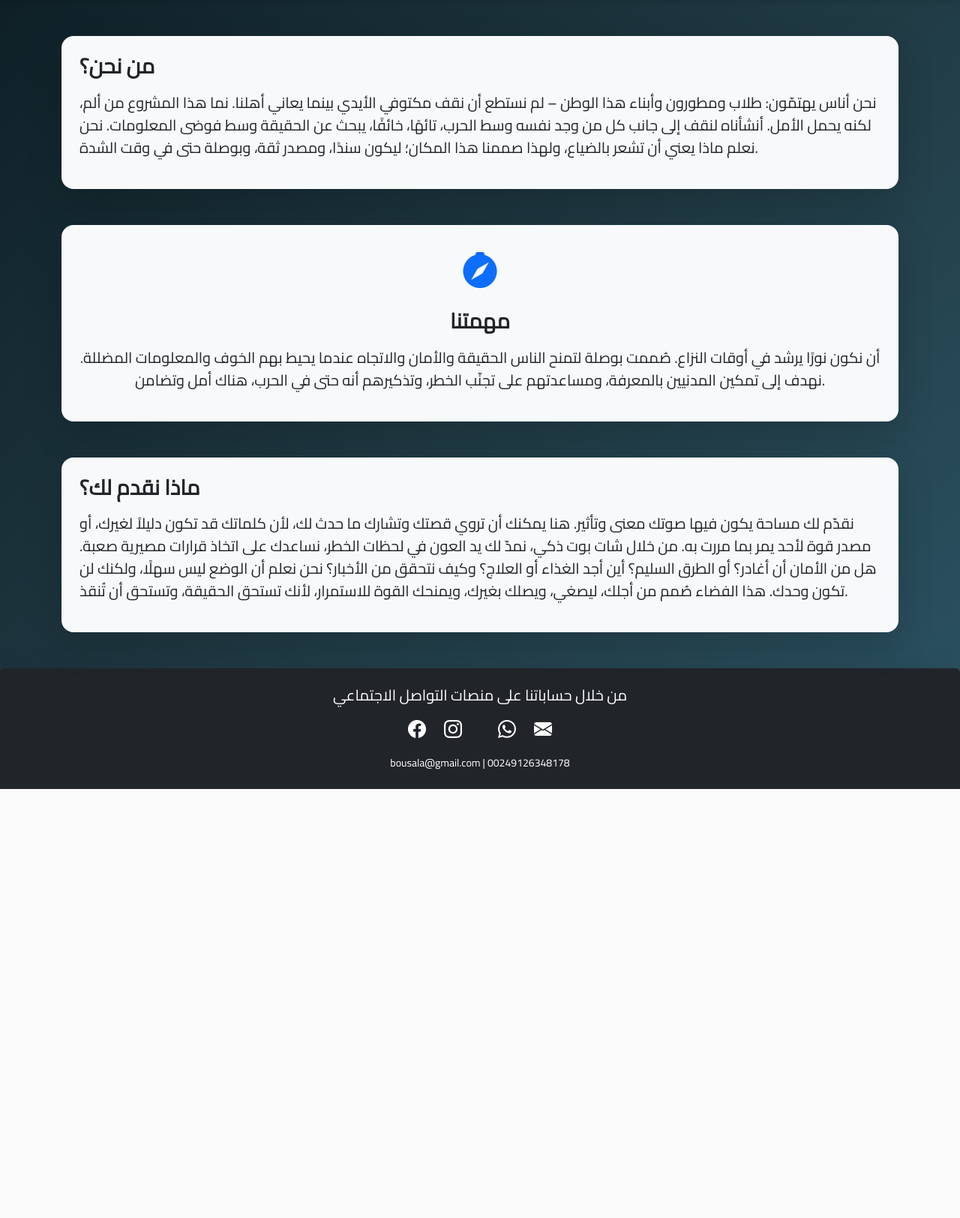
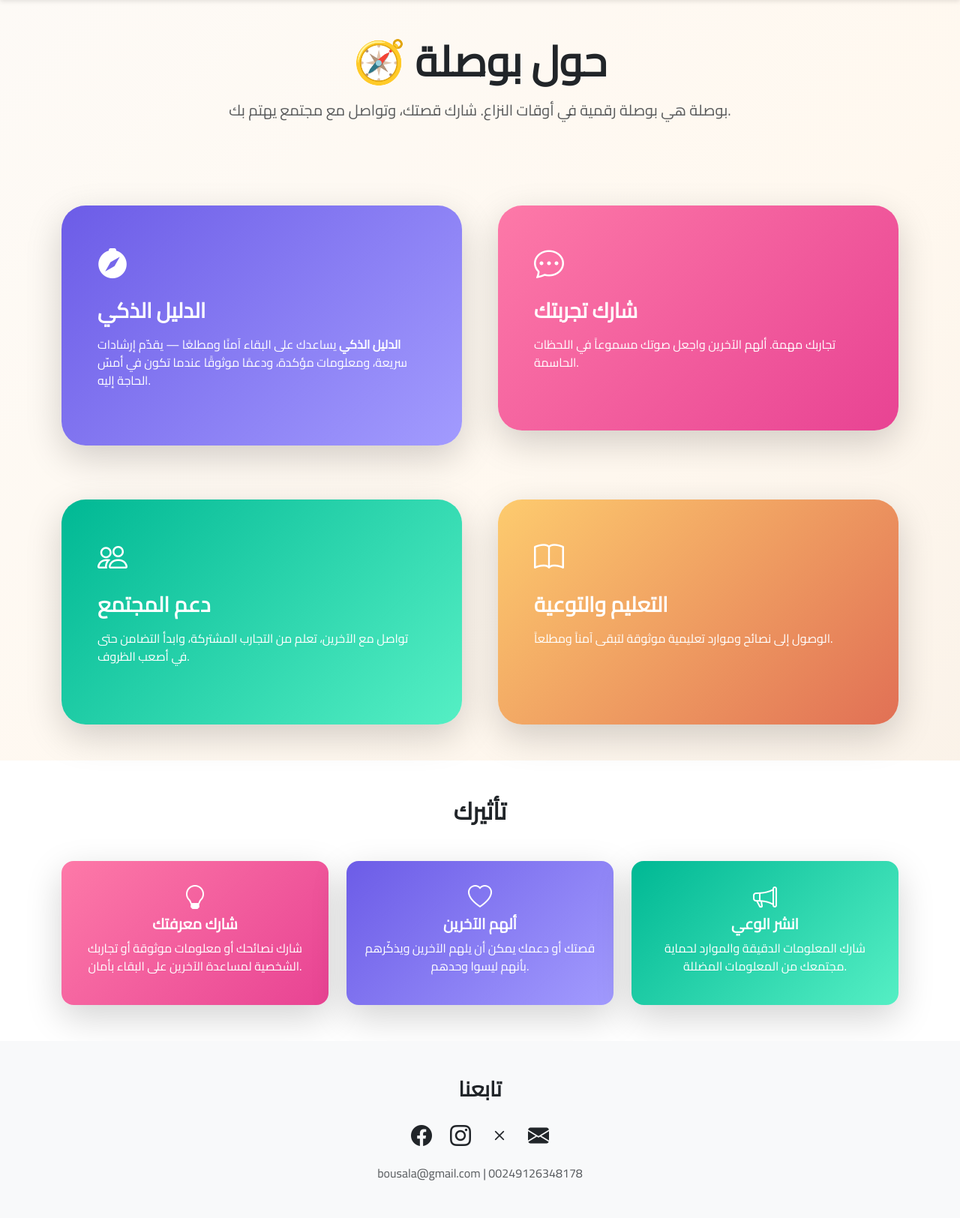
Before and after one commit to proj5thit-cpu/Bousala-Graduation-Project, a Flask app: page /about in a window 1280 px wide. Shown: the part 68-1692 px from the top of the page at 75% size. Before the commit the page ends 1120 px from the top, so only its background shows below. Run offline with Flask 3, Linux system fonts and the light colour scheme.

Commit message:
Update about.html

```diff
--- a/app/templates/about.html
+++ b/app/templates/about.html
@@ -2,151 +2,274 @@
 
 {% block content %}
 <div class="min-vh-100 d-flex flex-column justify-content-between"
-     style="background: linear-gradient(135deg, #0f2027, #203a43, #2c5364);">
+     style="background: linear-gradient(135deg, #fdfaf6, #fff8ef, #f7eee4);">
 
-  <!-- About Section -->
-  <section class="about-section py-5">
+  <!-- Hero Section -->
+  <section class="py-5 text-center">
+    <div class="container">
+      <h1 class="display-4 fw-bold mb-3">
+        {% if request.args.get('lang') == 'en' %}About Bousala 🧭{% else %} 🧭 حول بوصلة {% endif %}
+      </h1>
+      <p class="lead text-muted mx-auto" style="max-width: 700px;">
+        {% if request.args.get('lang') == 'en' %}
+          Bousala is your digital compass in times of conflict. Share your story, and connect with a community that cares.
+        {% else %}
+          بوصلة هي بوصلة رقمية في أوقات النزاع. شارك قصتك،  وتواصل مع مجتمع يهتم بك.
+        {% endif %}
+      </p>
+    </div>
+  </section>
+
+  <!-- Feature Sections -->
+  <section class="py-5">
     <div class="container">
 
-      <!-- Who Are We -->
-      <div class="card border-0 shadow-lg rounded-4 mb-5 bg-light about-card">
-        <div class="card-body p-4">
-          <h3 class="fw-bold mb-3 {{ 'text-start' if request.args.get('lang') == 'en' else 'text-end' }}">
-            {% if request.args.get('lang') == 'en' %} Who Are We? {% else %} من نحن؟ {% endif %}
-          </h3>
-          <p class="fs-5 {{ 'text-start' if request.args.get('lang') == 'en' else 'text-end' }}">
+      <div class="row g-5">
+
+        <!-- Guide Bot -->
+<div class="col-12 col-lg-6">
+  <div class="feature-card shadow-lg p-5 rounded-5 position-relative overflow-hidden text-white"
+       style="background: linear-gradient(135deg, #6c5ce7, #a29bfe); min-height: 320px; transition: transform 0.3s ease, box-shadow 0.3s ease;">
+
+    <div class="feature-icon mb-3 animate__animated animate__pulse animate__infinite">
+      <i class="bi bi-compass-fill fs-1"></i>
+    </div>
+
+    <h3 class="fw-bold mb-3">
+      {% if request.args.get('lang') == 'en' %}
+         Guide Bot
+      {% else %}
+         الدليل الذكي
+      {% endif %}
+    </h3>
+
+    <p class="fs-6">
+  {% if request.args.get('lang') == 'en' %}
+    The <strong>Guide Bot</strong> helps you stay safe and informed — offering quick guidance, verified facts,
+    and trusted support when you need it most.
+  {% else %}
+    <strong>الدليل الذكي</strong> يساعدك على البقاء آمنًا ومطلعًا — يقدّم إرشادات سريعة، ومعلومات مؤكدة،
+    ودعمًا موثوقًا عندما تكون في أمسّ الحاجة إليه.
+  {% endif %}
+</p>
+
+
+    <a href="{{ url_for('main.guidebot') }}" class="stretched-link"></a>
+  </div>
+</div>
+
+<!-- Add this CSS in the same page or your main CSS file -->
+<style>
+.feature-card:hover {
+  transform: translateY(-8px);
+  box-shadow: 0 12px 24px rgba(0,0,0,0.25);
+}
+</style>
+
+        <!-- Share Your Story -->
+        <div class="col-12 col-lg-6">
+          <div class="feature-card shadow-lg p-5 rounded-5 position-relative overflow-hidden text-white"
+               style="background: linear-gradient(135deg, #fd79a8, #e84393); min-height: 300px;">
+            <div class="feature-icon mb-3">
+              <i class="bi bi-chat-dots fs-1"></i>
+            </div>
+            <h3 class="fw-bold mb-3">
+              {% if request.args.get('lang') == 'en' %} Share Your Story {% else %} شارك تجربتك {% endif %}
+            </h3>
+            <p class="fs-6">
+              {% if request.args.get('lang') == 'en' %}
+                Your experiences matter. Inspire others and make your voice heard in moments that count.
+              {% else %}
+                تجاربك مهمة. ألهم الآخرين واجعل صوتك مسموعاً في اللحظات الحاسمة.
+              {% endif %}
+            </p>
+            <a href="{{ url_for('main.post', lang=request.args.get('lang', 'ar')) }}" class="stretched-link"></a>
+          </div>
+        </div>
+
+      </div>
+
+      <div class="row g-5 mt-4">
+
+        <!-- Community Support -->
+        <div class="col-12 col-lg-6">
+          <div class="feature-card shadow-lg p-5 rounded-5 position-relative overflow-hidden text-white"
+               style="background: linear-gradient(135deg, #00b894, #55efc4); min-height: 300px;">
+            <div class="feature-icon mb-3">
+              <i class="bi bi-people fs-1"></i>
+            </div>
+            <h3 class="fw-bold mb-3">
+              {% if request.args.get('lang') == 'en' %} Community Support {% else %} دعم المجتمع {% endif %}
+            </h3>
+            <p class="fs-6">
+              {% if request.args.get('lang') == 'en' %}
+                Connect with others, learn from shared experiences, and build solidarity even in tough times.
+              {% else %}
+                تواصل مع الآخرين، تعلم من التجارب المشتركة، وابدأ التضامن حتى في أصعب الظروف.
+              {% endif %}
+            </p>
+            <a href="{{ url_for('main.posts_list', lang=request.args.get('lang', 'ar')) }}" class="stretched-link"></a>
+          </div>
+        </div>
+
+        <!-- Education & Awareness -->
+        <div class="col-12 col-lg-6">
+          <div class="feature-card shadow-lg p-5 rounded-5 position-relative overflow-hidden text-white"
+               style="background: linear-gradient(135deg, #fdcb6e, #e17055); min-height: 300px;">
+            <div class="feature-icon mb-3">
+              <i class="bi bi-book fs-1"></i>
+            </div>
+            <h3 class="fw-bold mb-3">
+              {% if request.args.get('lang') == 'en' %} Education & Awareness {% else %} التعليم والتوعية {% endif %}
+            </h3>
+            <p class="fs-6">
+              {% if request.args.get('lang') == 'en' %}
+                Access verified tips and educational resources to stay safe and informed.
+              {% else %}
+                الوصول إلى نصائح وموارد تعليمية موثوقة لتبقى آمناً ومطلعاً.
+              {% endif %}
+            </p>
+            <a href="{{ url_for('main.advices', lang=request.args.get('lang', 'ar')) }}" class="stretched-link"></a>
+          </div>
+        </div>
+
+      </div>
+
+    </div>
+  </section>
+<!-- Your Impact Section -->
+<section class="py-5 bg-white">
+  <div class="container">
+    <h2 class="fw-bold text-center mb-5">
+      {% if request.args.get('lang') == 'en' %} Your Impact {% else %} تأثيرك {% endif %}
+    </h2>
+
+    <div class="row g-4">
+
+      <!-- Share Knowledge -->
+      <div class="col-12 col-md-4">
+        <div class="team-card shadow-lg rounded-4 p-4 text-center h-100" style="background: linear-gradient(135deg, #fd79a8, #e84393); color: white;">
+          <i class="bi bi-lightbulb fs-2 mb-3"></i>
+          <h5 class="fw-bold mb-2">
+            {% if request.args.get('lang') == 'en' %} Share Knowledge {% else %} شارك معرفتك {% endif %}
+          </h5>
+          <p class="fs-6">
             {% if request.args.get('lang') == 'en' %}
-              We are people who care — students, developers, and children of this homeland.
-              We couldn’t stay silent while our people suffered.
-              This project grew from pain, but it carries hope.
-              We created it to stand with everyone caught in war, lost and afraid,
-              seeking truth amidst chaos.
-              We know what it means to feel lost. That’s why we designed this place —
-              to be a compass, a source of trust, and a lifeline in the hardest times.
+              Contribute tips, verified information, or personal experiences to help others navigate safely.
             {% else %}
-              نحن أناس يهتمّون: طلاب ومطورون وأبناء هذا الوطن – لم نستطع أن نقف مكتوفي الأيدي بينما يعاني أهلنا.
-              نما هذا المشروع من ألم، لكنه يحمل الأمل.
-              أنشأناه لنقف إلى جانب كل من وجد نفسه وسط الحرب،
-              تائهًا، خائفًا، يبحث عن الحقيقة وسط فوضى المعلومات.
-              نحن نعلم ماذا يعني أن تشعر بالضياع، ولهذا صممنا هذا المكان؛
-              ليكون سندًا، ومصدر ثقة، وبوصلة حتى في وقت الشدة.
+              شارك نصائحك أو معلومات موثوقة أو تجاربك الشخصية لمساعدة الآخرين على البقاء بأمان.
             {% endif %}
           </p>
         </div>
       </div>
 
-      <!-- Our Mission -->
-      <div class="card border-0 shadow-lg rounded-4 mb-5 bg-light about-card">
-        <div class="card-body p-4 text-center">
-          <div class="mb-3">
-            <i class="bi bi-compass-fill text-primary" style="font-size: 3rem;"></i>
-          </div>
-          <h3 class="fw-bold mb-3">
-            {% if request.args.get('lang') == 'en' %} Our Mission {% else %} مهمتنا {% endif %}
-          </h3>
-          <p class="fs-5">
+      <!-- Inspire Others -->
+      <div class="col-12 col-md-4">
+        <div class="team-card shadow-lg rounded-4 p-4 text-center h-100" style="background: linear-gradient(135deg, #6c5ce7, #a29bfe); color: white;">
+          <i class="bi bi-heart fs-2 mb-3"></i>
+          <h5 class="fw-bold mb-2">
+            {% if request.args.get('lang') == 'en' %} Inspire Others {% else %} ألهم الآخرين {% endif %}
+          </h5>
+          <p class="fs-6">
             {% if request.args.get('lang') == 'en' %}
-              To be a guiding light in times of conflict.
-              Bousala (Compass) was built to provide truth, safety, and direction
-              when misinformation and fear surround people.
-              We aim to empower civilians with knowledge, help them avoid danger,
-              and remind them that even in war, there is hope and solidarity.
+              Your story or support can motivate people who are struggling, reminding them they are not alone.
             {% else %}
-              أن نكون نورًا يرشد في أوقات النزاع.
-              صُممت بوصلة لتمنح الناس الحقيقة والأمان والاتجاه
-              عندما يحيط بهم الخوف والمعلومات المضللة.
-              نهدف إلى تمكين المدنيين بالمعرفة، ومساعدتهم على تجنّب الخطر،
-              وتذكيرهم أنه حتى في الحرب، هناك أمل وتضامن.
+              قصتك أو دعمك يمكن أن يلهم الآخرين ويذكّرهم بأنهم ليسوا وحدهم.
             {% endif %}
           </p>
         </div>
       </div>
 
-      <!-- What We Offer -->
-      <div class="card border-0 shadow-lg rounded-4 bg-light about-card">
-        <div class="card-body p-4">
-          <h3 class="fw-bold mb-3 {{ 'text-start' if request.args.get('lang') == 'en' else 'text-end' }}">
-            {% if request.args.get('lang') == 'en' %} What Do We Offer You? {% else %} ماذا نقدم لك؟ {% endif %}
-          </h3>
-          <p class="fs-5 {{ 'text-start' if request.args.get('lang') == 'en' else 'text-end' }}">
+      <!-- Spread Awareness -->
+      <div class="col-12 col-md-4">
+        <div class="team-card shadow-lg rounded-4 p-4 text-center h-100" style="background: linear-gradient(135deg, #00b894, #55efc4); color: white;">
+          <i class="bi bi-megaphone fs-2 mb-3"></i>
+          <h5 class="fw-bold mb-2">
+            {% if request.args.get('lang') == 'en' %} Spread Awareness {% else %} انشر الوعي {% endif %}
+          </h5>
+          <p class="fs-6">
             {% if request.args.get('lang') == 'en' %}
-              We give you a space where your voice matters and makes a difference.
-              Here, you can share your story, because your words might guide others
-              or give strength to someone going through the same.
-              Through our smart chatbot, we offer you help in dangerous moments —
-              whether it's advice on safety, routes, food, shelter, or truth-checking.
-              You’re not alone.
-              This space was created for you, to support you, connect you with others,
-              and give you strength — because you deserve clarity, and you deserve to be saved.
+              Share accurate information and resources to protect your community from misinformation.
             {% else %}
-              نقدّم لك مساحة يكون فيها صوتك معنى وتأثير.
-              هنا يمكنك أن تروي قصتك وتشارك ما حدث لك،
-              لأن كلماتك قد تكون دليلاً لغيرك، أو مصدر قوة لأحد يمر بما مررت به.
-              من خلال شات بوت ذكي، نمدّ لك يد العون في لحظات الخطر،
-              نساعدك على اتخاذ قرارات مصيرية صعبة.
-              هل من الأمان أن أغادر؟ أو الطرق السليم؟ أين أجد الغذاء أو العلاج؟
-              وكيف نتحقق من الأخبار؟
-              نحن نعلم أن الوضع ليس سهلًا، ولكنك لن تكون وحدك.
-              هذا الفضاء صُمم من أجلك، ليصغي، ويصلك بغيرك،
-              ويمنحك القوة للاستمرار، لأنك تستحق الحقيقة، وتستحق أن تُنقذ.
+              شارك المعلومات الدقيقة والموارد لحماية مجتمعك من المعلومات المضللة.
             {% endif %}
           </p>
         </div>
       </div>
 
     </div>
-  </section>
+  </div>
+</section>
 
-  <!-- Social Media Footer -->
-  <footer class="bg-dark text-white py-4 rounded-top mt-auto shadow-lg">
+
+  <!-- Social Media Section -->
+  <section class="py-5 bg-light">
     <div class="container text-center">
-      <h5 class="mb-3">
-        {% if request.args.get('lang') == 'en' %}
-          Follow us on our social media accounts
-        {% else %}
-          من خلال حساباتنا على منصات التواصل الاجتماعي
-        {% endif %}
-      </h5>
+
+      <h3 class="fw-bold mb-4">
+        {% if request.args.get('lang') == 'en' %} Follow Us {% else %} تابعنا {% endif %}
+      </h3>
 
       <div class="d-flex justify-content-center gap-4 mb-3">
-        <span class="text-white fs-4" title="Facebook"><i class="bi bi-facebook"></i></span>
-        <span class="text-white fs-4" title="Instagram"><i class="bi bi-instagram"></i></span>
-        <span class="text-white fs-4" title="X (Twitter)"><i class="bi bi-twitter-x"></i></span>
-        <span class="text-white fs-4" title="WhatsApp"><i class="bi bi-whatsapp"></i></span>
-        <span class="text-white fs-4" title="Email"><i class="bi bi-envelope-fill"></i></span>
+        <a href="#" class="text-dark fs-3 social-icon" title="Facebook"><i class="bi bi-facebook"></i></a>
+        <a href="https://www.instagram.com/bousalasudan?igsh=Ym1id3Byc283YTZt&utm_source=qr" class="text-dark fs-3 social-icon" title="Instagram"><i class="bi bi-instagram"></i></a>
+        <a href="https://x.com/bousala_sudan" class="text-dark fs-3 social-icon" title="X (Twitter)"><i class="bi bi-x"></i></a>
+        <a href="mailto:bousala@gmail.com" class="text-dark fs-3 social-icon" title="Email"><i class="bi bi-envelope-fill"></i></a>
       </div>
 
-      <p class="mb-0 small">
+      <p class="text-muted mb-0 fs-6">
         bousala@gmail.com | 00249126348178
       </p>
     </div>
-  </footer>
+  </section>
+
 </div>
 
 <style>
-/* 🔥 Force remove any background image inherited from base.html */
-html, body, .content, .main-content, .container-fluid {
-  background: none !important;
-  background-image: none !important;
+/* Feature Cards */
+.feature-card {
+  border-radius: 30px;
+  transition: transform 0.4s ease, box-shadow 0.4s ease;
+  cursor: pointer;
+}
+.feature-card:hover {
+  transform: translateY(-15px) rotate(-1deg);
+  box-shadow: 0 20px 40px rgba(0,0,0,0.3);
 }
 
-/* Card hover effect */
-.about-card {
-  background: #f8f9fa;
+/* Team Cards */
+.team-card {
+  background: #fff;
+  border-radius: 25px;
   transition: transform 0.3s ease, box-shadow 0.3s ease;
 }
-.about-card:hover {
-  transform: translateY(-8px);
-  box-shadow: 0 12px 24px rgba(0,0,0,0.2);
+.team-card:hover {
+  transform: translateY(-10px);
+  box-shadow: 0 12px 24px rgba(0,0,0,0.25);
 }
 
-/* Smooth hover on social icons */
-footer i {
+/* Social Icons Hover */
+.social-icon {
   transition: transform 0.3s ease, color 0.3s ease;
 }
-footer i:hover {
-  transform: scale(1.2);
+.social-icon:hover {
+  transform: scale(1.3);
   color: #0dcaf0;
+}
+
+/* Responsive Text Alignment */
+.text-end, .text-start {
+  text-align: inherit;
+}
+@media (max-width: 768px) {
+  .text-end, .text-start {
+    text-align: center !important;
+  }
+}
+
+/* Smooth Scroll */
+html {
+  scroll-behavior: smooth;
 }
 </style>
 {% endblock %}
```
